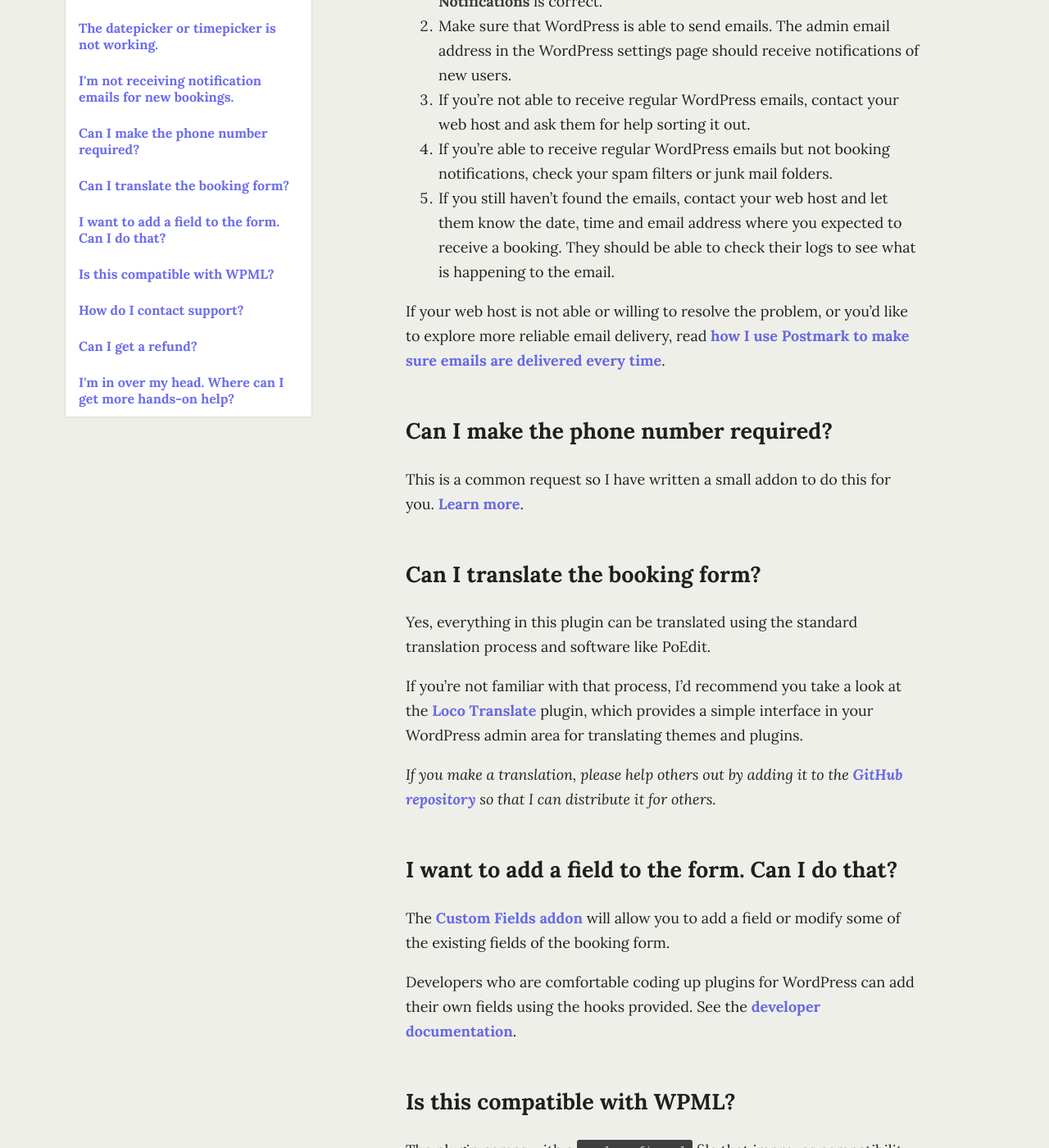
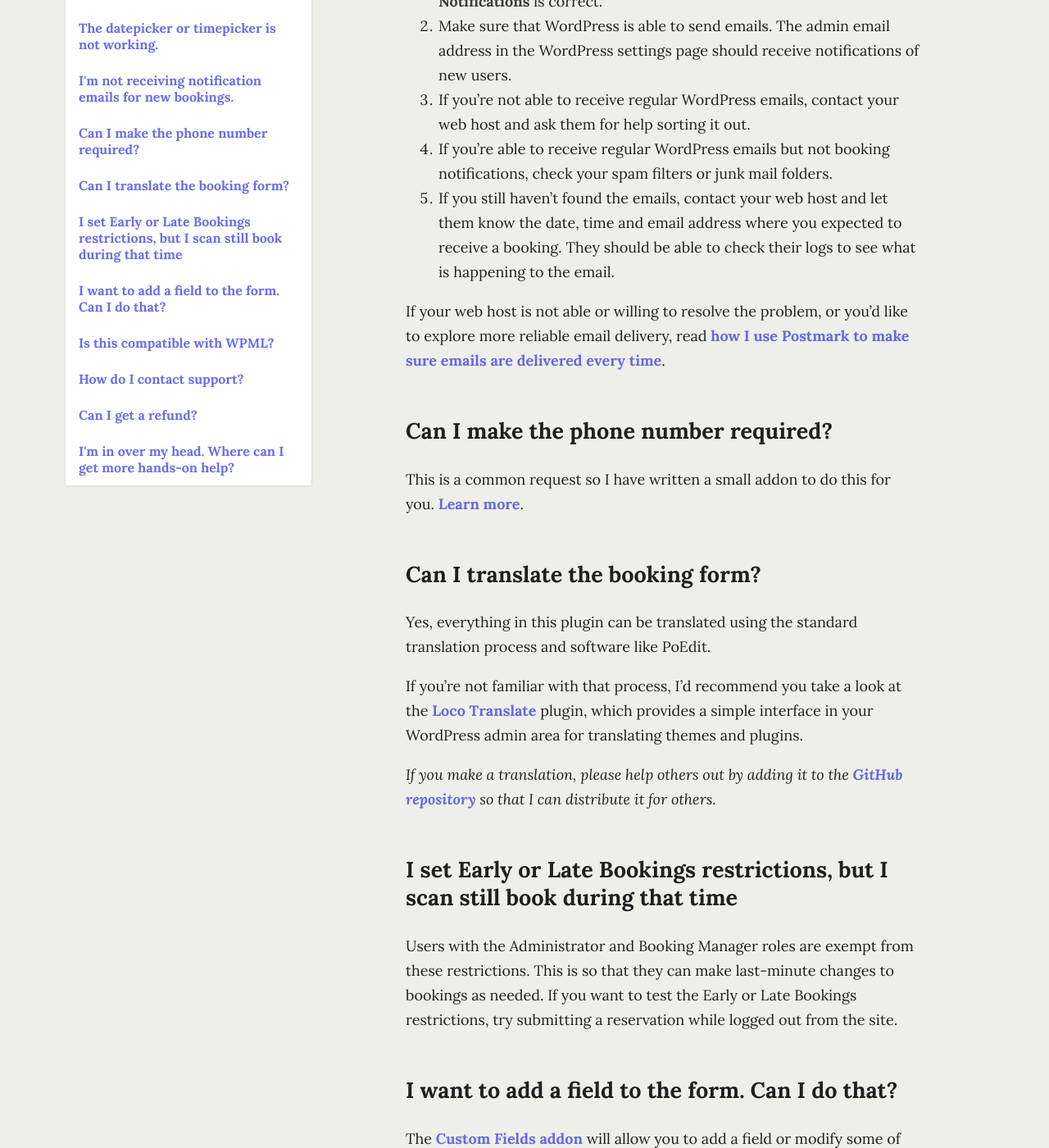
Before and after one commit to NateWr/docs-themeofthecrop, a Jekyll site: the page built from plugins/restaurant-reservations/user/faq.md, in a window 1280 px wide and 1400 px high, scrolled down 1473 px. Shown: the whole window at 82% size. Built offline with Jekyll 4.4.1, drawn with Linux system fonts in a browser that asks for light colours.

Commit message:
RTB: add FAQ entry for early/late bookings restrictions

```diff
--- a/_data/restaurant-reservations.yml
+++ b/_data/restaurant-reservations.yml
@@ -105,6 +105,9 @@ user:
     - title: Can I translate the booking form?
       page: user/faq#translate
 
+    - title: I set Early or Late Bookings restrictions, but I scan still book during that time
+      page: user/faq#early-late-restrictions
+
     - title: I want to add a field to the form. Can I do that?
       page: user/faq#custom-fields
 
--- a/plugins/restaurant-reservations/user/faq.md
+++ b/plugins/restaurant-reservations/user/faq.md
@@ -45,6 +45,9 @@ If you're not familiar with that process, I'd recommend you take a look at the [
 
 *If you make a translation, please help others out by adding it to the [GitHub repository](https://github.com/NateWr/restaurant-reservations) so that I can distribute it for others.*
 
+## <a name="early-late-restrictions"></a>I set Early or Late Bookings restrictions, but I scan still book during that time
+Users with the Administrator and Booking Manager roles are exempt from these restrictions. This is so that they can make last-minute changes to bookings as needed. If you want to test the Early or Late Bookings restrictions, try submitting a reservation while logged out from the site.
+
 ## <a name="custom-fields"></a>I want to add a field to the form. Can I do that?
 The [Custom Fields addon](http://themeofthecrop.com/plugin/custom-fields-restaurant-reservations)  will allow you to add a field or modify some of the existing fields of the booking form.
 
```
